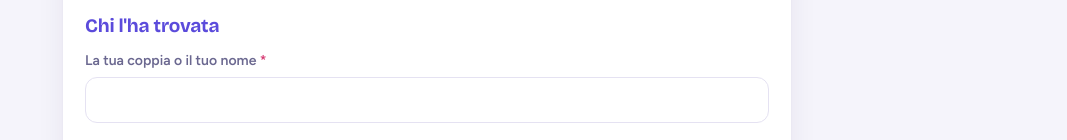
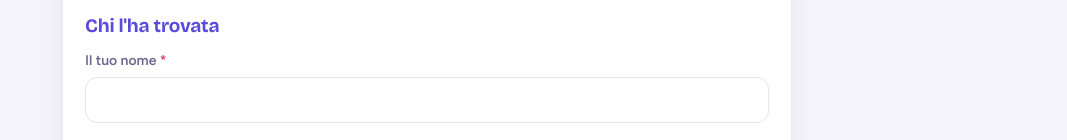
Before and after one commit to giadycan3-commits/workshop_buone_pratiche, a plain HTML site: page index.html in a window 1280 px wide. Shown: the part 253-393 px from the top of the page, without its empty margins (213-1280 px from the left). Drawn offline with nearby package versions, Linux system fonts and the light colour scheme.

Commit message:
Update index.html

```diff
--- a/index.html
+++ b/index.html
@@ -156,7 +156,7 @@ input[type=radio]{accent-color:var(--c1);width:17px;height:17px}
         <p class="hint" style="margin:6px 0 18px">Una scheda per ogni buona pratica. I campi con asterisco sono obbligatori.</p>
         <h3 class="sec">Chi l'ha trovata</h3>
         <div class="row">
-          <div><label for="coppia" class="req">La tua coppia o il tuo nome</label><input type="text" id="coppia" autocomplete="off"></div>
+          <div><label for="coppia" class="req">Il tuo nome</label><input type="text" id="coppia" autocomplete="off"></div>
         </div>
         <h3 class="sec">La scuola della buona pratica</h3>
         <p class="hint" style="margin:-4px 0 12px">I dati della scuola che ha realizzato il progetto, non i tuoi.</p>
```
